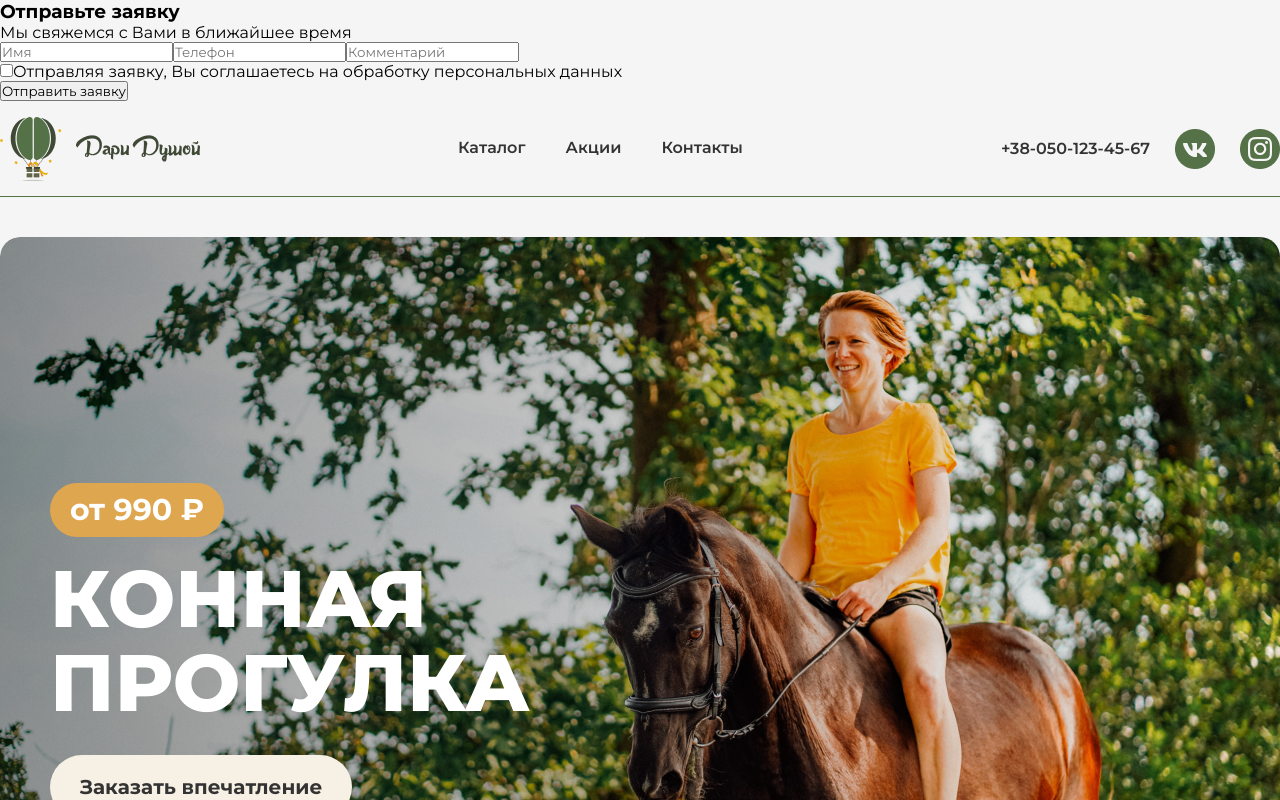
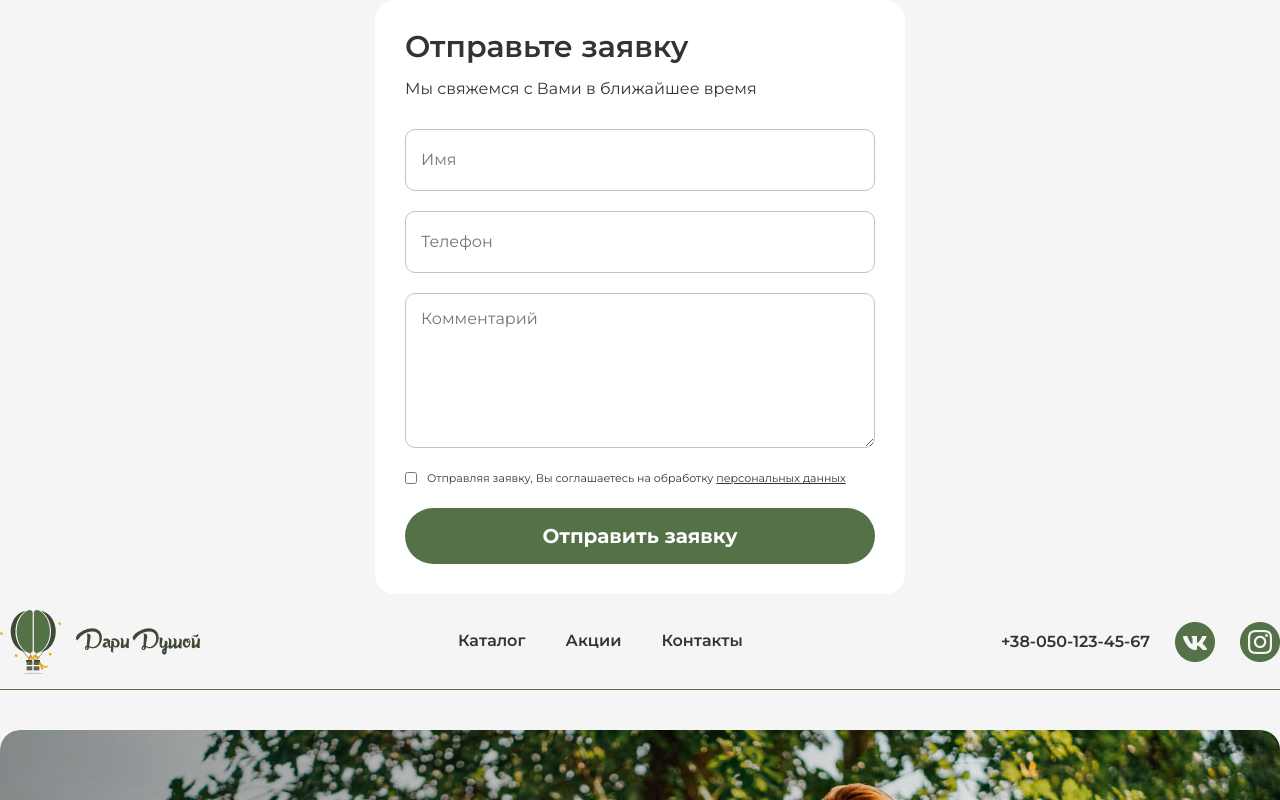
Before and after one commit to VladimirVolvakov/certifcates-shop-react-app, a React (Create React App) app: page / in a window 1280 px wide. Shown: the top 800 px of the page. Built offline with nearby package versions, Linux system fonts and the light colour scheme.

Commit message:
style: add styles for OrderForm component

```diff
--- a/src/components/OrderForm.jsx
+++ b/src/components/OrderForm.jsx
@@ -1,5 +1,5 @@
 // Styles:
-import { Button, Checkbox, Container, Form, Header, Input, Label, PersonalData, Subheader, UnderlinedText } from "./OrderForm.styles";
+import { Button, Checkbox, Container, Form, Header, Input, Label, PersonalData, Subheader, Textarea, UnderlinedText } from "./OrderForm.styles";
 
 const OrderForm = () => {
   return (
@@ -7,9 +7,9 @@ const OrderForm = () => {
       <Header>Отправьте заявку</Header>
       <Subheader>Мы свяжемся с Вами в ближайшее время</Subheader>
       <Form>
-        <Input type="text" placeholder="Имя" />
-        <Input type="text" placeholder="Телефон" />
-        <Input type="text" placeholder="Комментарий" />
+        <Input type="text" id="name" placeholder="Имя" />
+        <Input type="tel" id="phone" placeholder="Телефон" />
+        <Textarea name="comment" id="comment" rows="6" placeholder="Комментарий" />
         <PersonalData>
           <Checkbox type="checkbox" id="data-processing" name="data-processing" />
           <Label for="data-processing">
--- a/src/components/OrderForm.styles.js
+++ b/src/components/OrderForm.styles.js
@@ -1,21 +1,100 @@
 import styled from "styled-components";
 
-export const Container = styled.div``;
+export const Container = styled.div`
+  width: 530px;
+  margin: 0 auto;
+  padding: 30px;
+  border-radius: 20px;
+  background: #fff;
+  backdrop-filter: blur(25px);
+`;
 
-export const Header = styled.h3``;
+export const Header = styled.h3`
+  font-size: 30px;
+  line-height: 34px;
+  font-weight: 600;
+  color: #333;
+  margin-bottom: 15px;
+`;
 
-export const Subheader = styled.p``;
+export const Subheader = styled.p`
+  font-size: 16px;
+  line-height: 20px;
+  font-weight: 400;
+  color: #333;
+  margin-bottom: 30px;
+`;
 
-export const Form = styled.form``;
+export const Form = styled.form`
+  display: flex;
+  flex-direction: column;
+  gap: 20px;
+`;
 
-export const Input = styled.input``;
+export const Input = styled.input`
+  font-size: 16px;
+  line-height: 20px;
+  font-weight: 400;
+  color: #333;
+  padding: 20px 15px;
+  border: 1px solid #c2c2c2;
+  border-radius: 10px;
+`;
 
-export const PersonalData = styled.div``;
+export const Textarea = styled.textarea`
+  height: 155px;
+  scroll: none;
+  font-size: 16px;
+  line-height: 20px;
+  font-weight: 400;
+  color: #333;
+  padding: 15px;
+  border: 1px solid #c2c2c2;
+  border-radius: 10px;
+`;
 
-export const Checkbox = styled.input``;
+export const PersonalData = styled.div`
+  display: flex;
+  align-items: center;
+`;
 
-export const Label = styled.label``;
+export const Checkbox = styled.input`
+  height: 12px;
+  width: 12px;
+  border: 1px solid #547147;
+  accent-color: #547147;
+  margin-right: 10px;
+  cursor: pointer;
+`;
 
-export const UnderlinedText = styled.span``;
+export const Label = styled.label`
+  font-size: 11px;
+  line-height: 20px;
+  font-weight: 400;
+  color: #333;
+`;
 
-export const Button = styled.button``;
+export const UnderlinedText = styled.span`
+  text-decoration: underline;
+`;
+
+export const Button = styled.button`
+  display: flex;
+  justify-content: center;
+  align-items: center;
+  padding: 16px 32px;
+  border-radius: 40px;
+  border: none;
+  background: #547147;
+  font-size: 20px;
+  line-height: 24px;
+  font-weight: 700;
+  color: #fff;
+  cursor: pointer;
+  transition: all 0.3s;
+
+  &:hover {
+    background: #547900;
+    opacity: 0.8;
+  }
+`;
```
